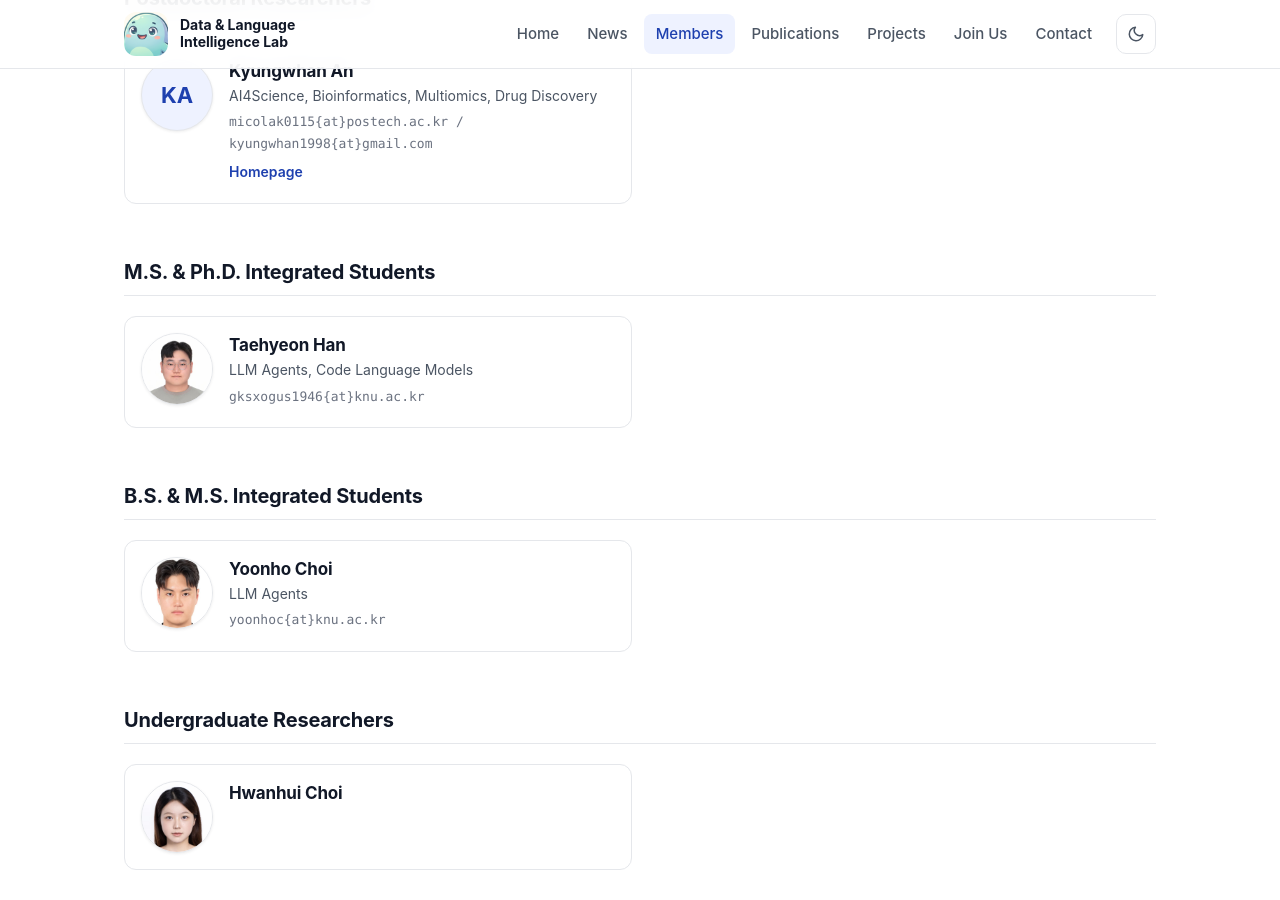
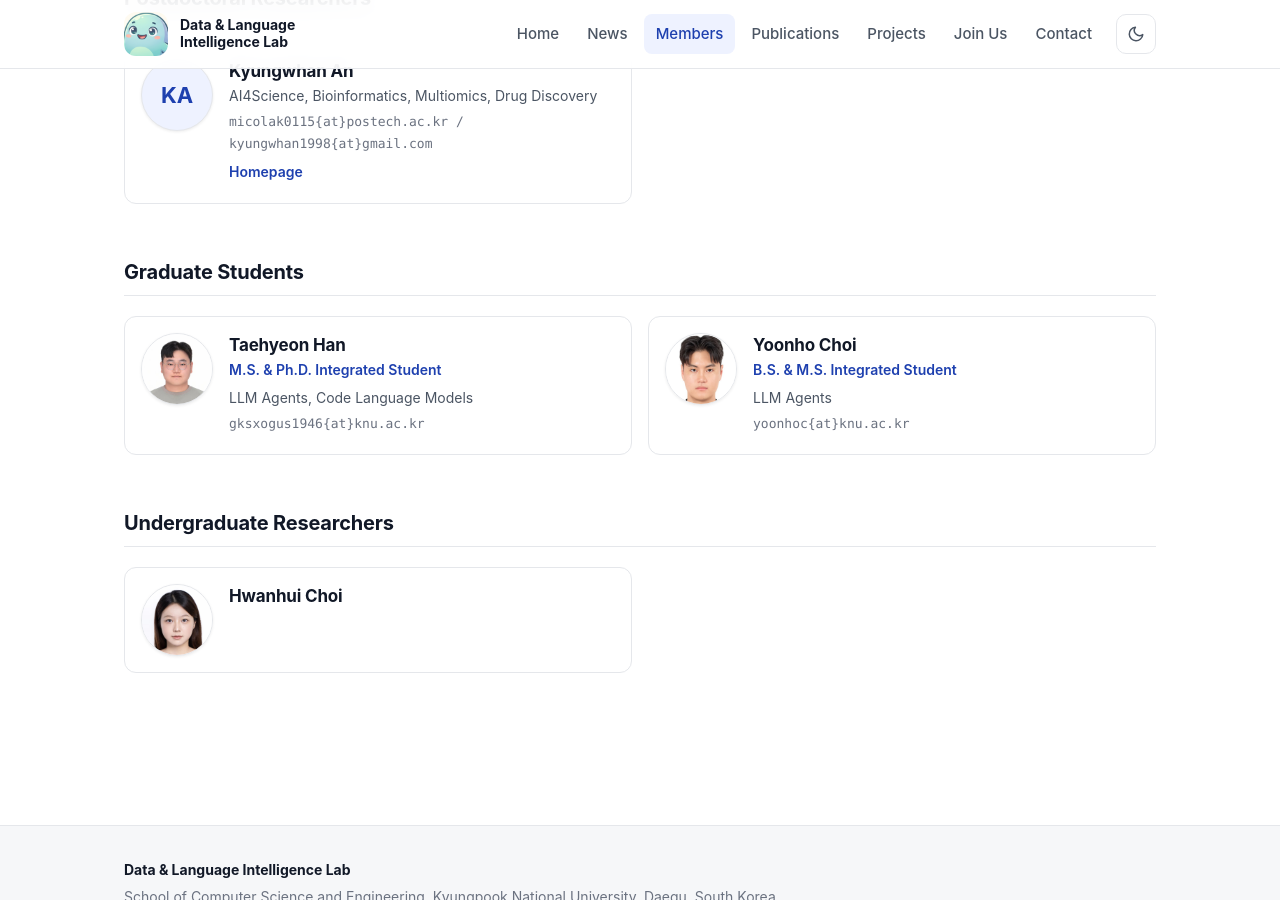
Before and after one commit to knu-dli/knu-dli.github.io, a Jekyll site: the page built from members.html, in a window 1280 px wide and 900 px high, scrolled down 797 px. Built offline with Jekyll 4.4.1, drawn with Linux system fonts in a browser that asks for light colours; some web fonts are replaced.

Commit message:
Members: merge integrated-program groups into Graduate Students
Each student's program is shown under their name.

Co-Authored-By: Claude Opus 5.5 <noreply@anthropic.com>

```diff
--- a/_data/members.yml
+++ b/_data/members.yml
@@ -36,16 +36,15 @@
       homepage: https://micolak0115.github.io
       photo:
 
-- group: M.S. & Ph.D. Integrated Students
+- group: Graduate Students
   members:
     - name: Taehyeon Han
+      role: M.S. & Ph.D. Integrated Student
       interests: LLM Agents, Code Language Models
       email: gksxogus1946{at}knu.ac.kr
       photo: taehyeon-han.jpg
-
-- group: B.S. & M.S. Integrated Students
-  members:
     - name: Yoonho Choi
+      role: B.S. & M.S. Integrated Student
       interests: LLM Agents
       email: yoonhoc{at}knu.ac.kr
       photo: yoonho-choi.jpg
```
